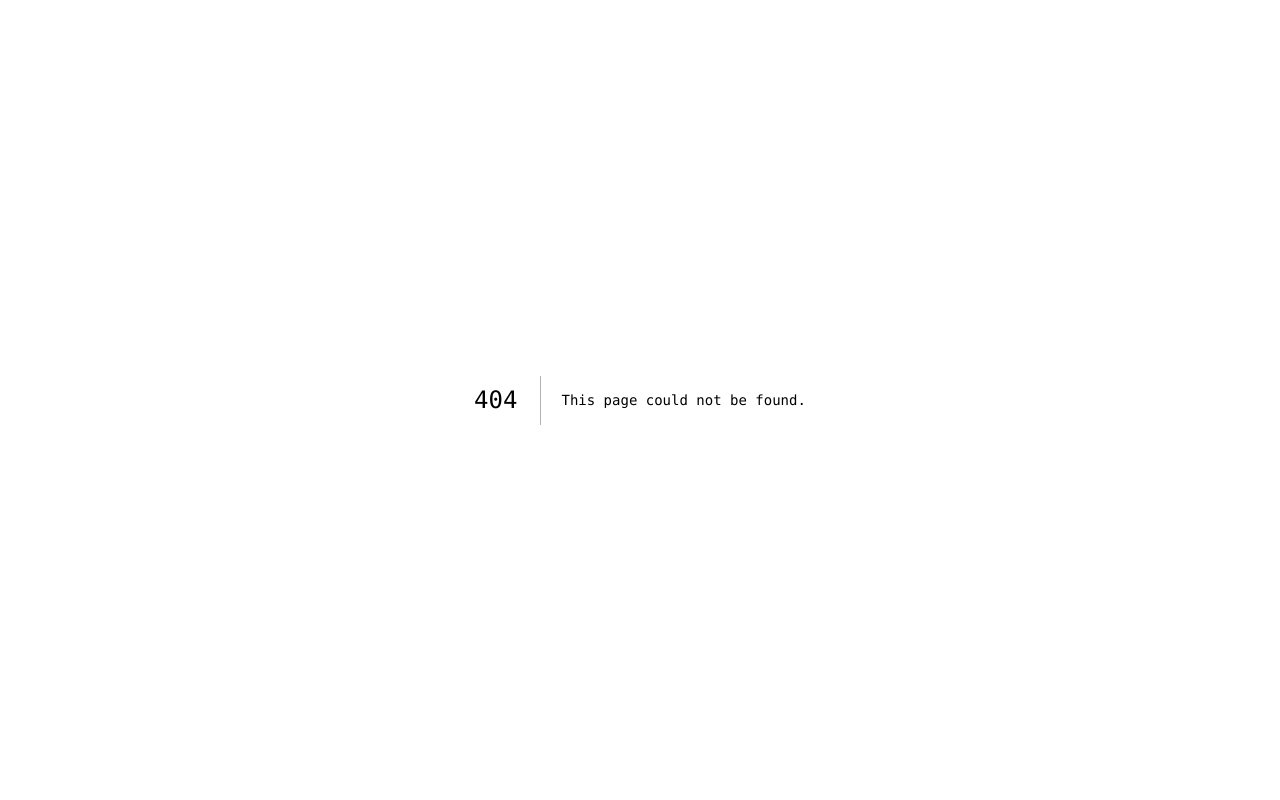
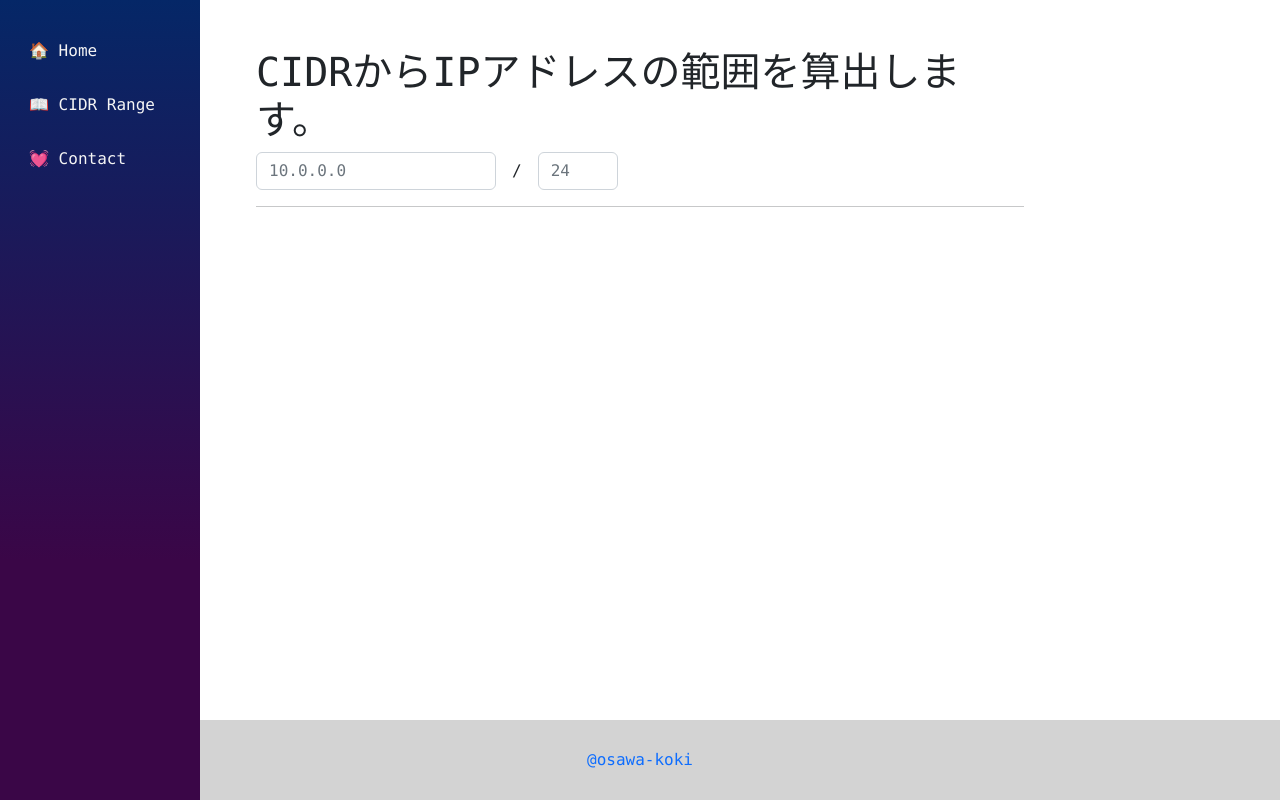
Before and after one commit to osawa-koki/learning-network-v4, a Next.js app: page /cidr in a window 1280 px wide. Before the commit this address had no page. Built offline with nearby package versions, Linux system fonts and the light colour scheme.

Commit message:
CIDRの入力画面。

```diff
--- a/pages.ts
+++ b/pages.ts
@@ -7,8 +7,8 @@ const pages = [
   },
   {
     emoji: "📖",
-    path: "/about/",
-    name: "About",
+    path: "/cidr/",
+    name: "CIDR Range",
   },
   {
     emoji: "💓",
--- a/pages/_app.tsx
+++ b/pages/_app.tsx
@@ -4,7 +4,7 @@ import '../styles/styles.scss';
 import '../styles/menu.scss';
 
 import '../styles/index.scss';
-import '../styles/about.scss';
+import '../styles/cidr.scss';
 import '../styles/contact.scss';
 
 import Head from 'next/head';
--- /dev/null
+++ b/pages/cidr.tsx
@@ -0,0 +1,18 @@
+import { Button, Form } from 'react-bootstrap';
+import Layout from "../components/Layout";
+
+export default function HelloWorld() {
+  return (
+    <Layout>
+      <div id="CIDR" className="mt-3">
+        <h1>CIDRからIPアドレスの範囲を算出します。</h1>
+        <div className='d-flex align-items-center'>
+          <Form.Control type="text" placeholder='10.0.0.0' className='ip' />
+          <div className='px-3'>/</div>
+          <Form.Control type="number" placeholder='24' className='prefix' />
+        </div>
+        <hr />
+      </div>
+    </Layout>
+  );
+};
--- /dev/null
+++ b/styles/cidr.scss
@@ -0,0 +1,9 @@
+
+#CIDR {
+  .ip {
+    max-width: 15rem;
+  }
+  .prefix {
+    width: 5rem;
+  }
+}
```
Also changed, not shown: pages/about.tsx (deleted, +0 -12 lines), styles/about.scss (deleted).
